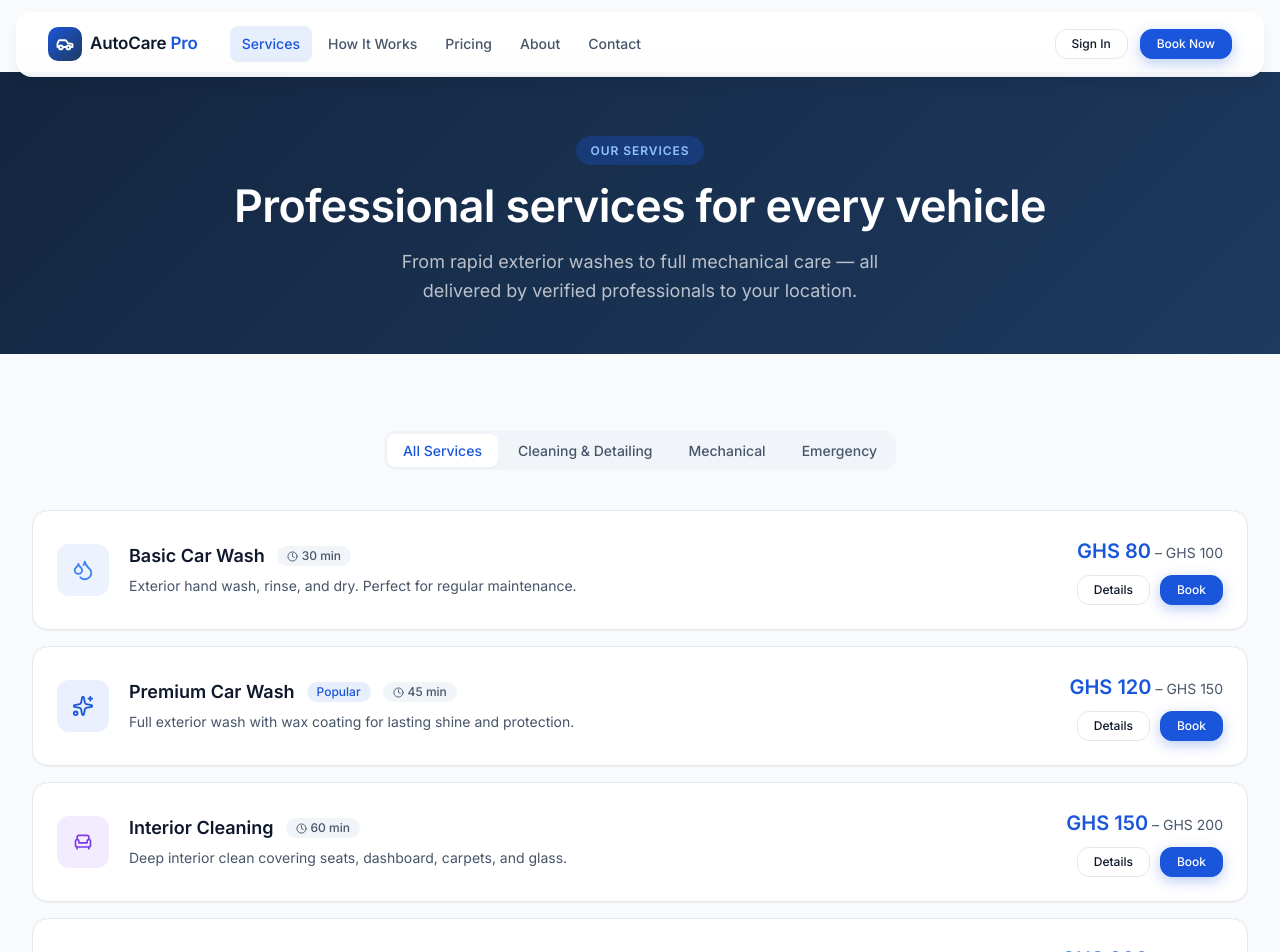
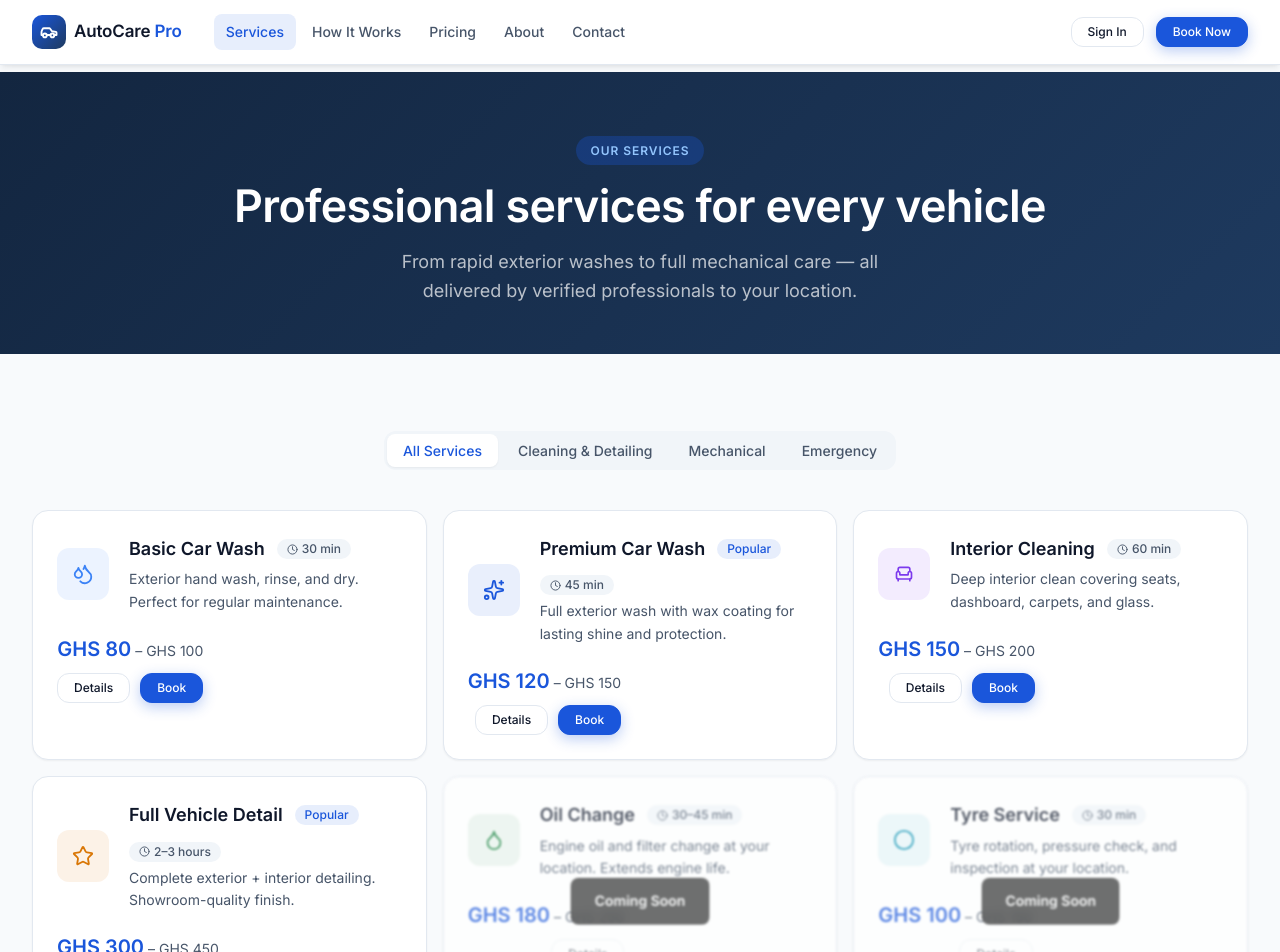
Before and after one commit to Collins-Addae/AutoCarePro, a React (Vite) app: page /services in a window 1280 px wide. Shown: the top 952 px of the page. Built offline with nearby package versions, Linux system fonts and the light colour scheme.

Commit message:
update 7

```diff
--- a/src/components/layout/Navbar.jsx
+++ b/src/components/layout/Navbar.jsx
@@ -51,17 +51,17 @@ export default function Navbar() {
         transition={{ duration: 0.5, ease: 'easeOut' }}
         style={{
           position: 'fixed',
-          top: scrolled ? 0 : '0.75rem',
-          left: scrolled ? 0 : '1rem',
-          right: scrolled ? 0 : '1rem',
+          top: scrolled ? '0.7rem' : '0',
+          left: scrolled ? '1rem' : '0',
+          right: scrolled ? '1rem' : '0',
           zIndex: 200,
           transition: 'top 0.3s ease, left 0.3s ease, right 0.3s ease, border-radius 0.3s ease, box-shadow 0.3s ease',
-          borderRadius: scrolled ? 0 : '1rem',
-          background: scrolled ? 'rgba(255,255,255,0.95)' : 'rgba(255,255,255,0.92)',
+          borderRadius: scrolled ? '1rem' : 0,
+          background: scrolled ? 'rgba(255,255,255,0.92)' : 'rgba(255,255,255,0.95)',
           backdropFilter: 'blur(16px)',
           WebkitBackdropFilter: 'blur(16px)',
-          borderBottom: scrolled ? '1px solid var(--color-border)' : '1px solid rgba(226,232,240,0.6)',
-          boxShadow: scrolled ? 'var(--shadow-md)' : 'var(--shadow-lg)',
+          borderBottom: scrolled ? '1px solid rgba(226,232,240,0.6)' : '1px solid var(--color-border)',
+          boxShadow: scrolled ? 'var(--shadow-lg)' : 'var(--shadow-md)',
         }}
         role="banner"
       >
--- a/src/data/mockData.js
+++ b/src/data/mockData.js
@@ -336,6 +336,7 @@ export const MOCK_TECHNICIANS = [
 export const GHANA_CITIES = ['Accra', 'Kumasi', 'Tema', 'Takoradi', 'Tamale', 'Cape Coast'];
 
 export const COVERAGE_AREAS = [
+  'UCC Campus, Cape Coast',
   'East Legon, Accra',
   'Osu, Accra',
   'Airport Residential, Accra',
--- a/src/pages/public/About.jsx
+++ b/src/pages/public/About.jsx
@@ -1,6 +1,6 @@
 import { motion } from 'framer-motion';
 import { Link } from 'react-router-dom';
-import { MapPin, Users, Target, Award, TrendingUp, Smartphone } from 'lucide-react';
+import { MapPin, Users, Target, Award, TrendingUp, Smartphone, Check } from 'lucide-react';
 
 const fadeUp = { hidden: { opacity: 0, y: 24 }, show: { opacity: 1, y: 0, transition: { duration: 0.5, ease: 'easeOut' } } };
 const stagger = { hidden: {}, show: { transition: { staggerChildren: 0.1 } } };
@@ -20,10 +20,11 @@ const VALUES = [
 ];
 
 const TEAM = [
-  { name: 'Project Manager', role: 'Operations & Strategy', initials: 'PM', bg: '#1A56DB' },
-  { name: 'Lead Engineer', role: 'Platform Development', initials: 'LE', bg: '#7C3AED' },
-  { name: 'Head of Operations', role: 'Technician Network', initials: 'HO', bg: '#15803D' },
-  { name: 'UX Designer', role: 'Product Design', initials: 'UD', bg: '#D97706' },
+  { name: 'Project Manager', role: 'Operations & Strategy', initials: 'PM', members: 'GodLove', bg: '#1A56DB' },
+  { name: 'Frontend Engineers', role: 'Platform Development', initials: 'FE', members: ['Perry', 'Simon', 'Gabriel', 'Peter', 'Collins' ] ,bg: '#7C3AED' },
+  { name: 'Backend Engineers', role: 'Backend Development', initials: 'BE', members: ['Dave', 'Nicholas', 'Effah', 'Delsin'], bg: '#15803D' },
+  { name: 'System Designers', role: 'Product Design', initials: 'SD', members:['Davies', 'Daniel', 'Stephan'], bg: '#D97706' },
+  { name: 'Documentation', role: 'Documenting', initials: 'D', members:['Richard', 'Manuel',], bg: '#D97706' },
 ];
 
 const COVERAGE = ['UCC Campus, Cape Coast', 'Osu, Accra', 'Airport Residential', 'Cantonments', 'Labone', 'Adenta', 'Tema', 'KNUST, Kumasi', 'Adum, Kumasi', 'Sekondi-Takoradi'];
@@ -85,7 +86,7 @@ export default function About() {
               </motion.div>
             </motion.div>
 
-            <motion.div initial="hidden" whileInView="show" viewport={{ once: true }} variants={stagger} style={{ display: 'grid', gridTemplateColumns: 'repeat(2, 1fr)', gap: '1rem' }}>
+            <motion.div initial="hidden" whileInView="show" viewport={{ once: true }} variants={stagger} className='grid grid-cols-2 gap-2'>
               {VALUES.map(v => (
                 <motion.div key={v.title} variants={fadeUp} className="card" style={{ background: 'white' }}>
                   <div style={{ width: 38, height: 38, borderRadius: 'var(--radius-md)', background: 'var(--color-primary-10)', color: 'var(--color-primary)', display: 'flex', alignItems: 'center', justifyContent: 'center', marginBottom: '0.75rem' }}>
@@ -131,6 +132,20 @@ export default function About() {
                 <div style={{ width: 64, height: 64, borderRadius: '50%', background: member.bg, color: 'white', display: 'flex', alignItems: 'center', justifyContent: 'center', fontSize: '1.25rem', fontWeight: 600, margin: '0 auto 1rem' }}>{member.initials}</div>
                 <p style={{ fontWeight: 600, marginBottom: '0.25rem' }}>{member.name}</p>
                 <p style={{ fontSize: 'var(--font-size-xs)', color: 'var(--color-muted)' }}>{member.role}</p>
+                <div style={{ display: 'grid', gridTemplateColumns: 'repeat(auto-fit, minmax(200px, 1fr))', textAlign: 'center', alignItems: 'center', gap: '0.5rem' }}>
+                        {Array.isArray(member.members) ? member.members.map(members => (
+                          <div key={members} style={{ display: 'flex', alignItems: 'center', gap: '0.5rem', fontSize: 'var(--font-size-sm)', color: 'var(--color-muted)' }}>
+                            <Check size={14} style={{ color: 'var(--color-success)', flexShrink: 0 }} />
+                            {members}
+                          </div>
+                        )) : (
+                          <div style={{ display: 'flex', alignItems: 'center', gap: '0.5rem', fontSize: 'var(--font-size-sm)', color: 'var(--color-muted)' }}>
+                            <Check size={14} style={{ color: 'var(--color-success)', flexShrink: 0 }} />
+                            {member.members}
+                          </div>
+                        )}
+                      </div>
+
               </motion.div>
             ))}
           </motion.div>
--- a/src/pages/public/Home.jsx
+++ b/src/pages/public/Home.jsx
@@ -2,6 +2,7 @@ import { motion } from 'framer-motion';
 import { Check, Star, Droplets, Sparkles, Zap, AlertTriangle, Circle, Droplet } from 'lucide-react';
 import { Link } from 'react-router-dom';
 import { SERVICES, TESTIMONIALS, HOW_IT_WORKS_STEPS, formatCurrency } from '../../data/mockData';
+import heroImage from '../../assets/images/hero.jpg';
 
 // ---- Animation Variants ----
 const fadeUp = {
@@ -38,6 +39,21 @@ function HeroSection() {
     >
       {/* Background decoration */}
       <div style={{ position: 'absolute', inset: 0, overflow: 'hidden', pointerEvents: 'none' }}>
+        <img
+          src={heroImage}
+          alt=""
+          style={{
+            position: 'absolute',
+            right: 0,
+            top: 0,
+            bottom: 0,
+            width: '100%',
+            objectFit: 'cover',
+            opacity: 0.15,
+            maskImage: 'linear-gradient(to left, black 0%, transparent 100%)',
+            WebkitMaskImage: 'linear-gradient(to left, black 0%, transparent 100%)'
+          }}
+        />
         <div style={{ position: 'absolute', top: '-10%', right: '-5%', width: 600, height: 600, borderRadius: '50%', background: 'radial-gradient(circle, rgba(26,86,219,0.15) 0%, transparent 70%)' }} />
         <div style={{ position: 'absolute', bottom: '-15%', left: '-8%', width: 500, height: 500, borderRadius: '50%', background: 'radial-gradient(circle, rgba(59,130,246,0.1) 0%, transparent 70%)' }} />
         {/* Grid lines */}
--- a/src/pages/public/Services.jsx
+++ b/src/pages/public/Services.jsx
@@ -64,13 +64,43 @@ export default function Services() {
             initial={{ opacity: 0, y: 12 }}
             animate={{ opacity: 1, y: 0 }}
             transition={{ duration: 0.3 }}
-            style={{ display: 'flex', flexDirection: 'column', gap: '1rem' }}
+            style={{ display: 'grid', gridTemplateColumns: 'repeat(auto-fill, minmax(320px, 1fr))', gap: '1rem' }}
           >
             {filtered.map((service) => {
               const IconComp = ICON_MAP[service.icon] || Droplets;
               const isExpanded = expanded === service.id;
+              const isComingSoon = service.category === 'mechanical' || service.category === 'emergency';
               return (
-                <div key={service.id} className="card" style={{ cursor: 'pointer', transition: 'all var(--transition-normal)' }}>
+                <div
+                  key={service.id}
+                  className="card"
+                  style={{
+                    cursor: isComingSoon ? 'not-allowed' : 'pointer',
+                    transition: 'all var(--transition-normal)',
+                    filter: isComingSoon ? 'blur(1px)' : 'none',
+                    opacity: isComingSoon ? 0.7 : 1,
+                    pointerEvents: isComingSoon ? 'none' : 'auto',
+                    position: 'relative'
+                  }}
+                >
+                  {isComingSoon && (
+                    <div style={{
+                      position: 'absolute',
+                      top: '50%',
+                      left: '50%',
+                      transform: 'translate(-50%, -50%)',
+                      zIndex: 10,
+                      background: 'rgba(0,0,0,0.8)',
+                      color: 'white',
+                      padding: '0.75rem 1.5rem',
+                      borderRadius: 'var(--radius-md)',
+                      fontWeight: 600,
+                      fontSize: 'var(--font-size-sm)',
+                      backdropFilter: 'blur(4px)'
+                    }}>
+                      Coming Soon
+                    </div>
+                  )}
                   <div style={{ display: 'flex', alignItems: 'center', gap: '1.25rem', flexWrap: 'wrap' }}>
                     <div style={{ width: 52, height: 52, borderRadius: 'var(--radius-lg)', background: `${service.color}18`, color: service.color, display: 'flex', alignItems: 'center', justifyContent: 'center', flexShrink: 0 }}>
                       <IconComp size={22} />
@@ -92,16 +122,19 @@ export default function Services() {
                       </div>
                       <div style={{ display: 'flex', gap: '0.625rem', marginTop: '0.5rem', justifyContent: 'flex-end' }}>
                         <button
-                          onClick={() => setExpanded(isExpanded ? null : service.id)}
+                          onClick={() => !isComingSoon && setExpanded(isExpanded ? null : service.id)}
                           className="btn btn-ghost btn-sm"
                           aria-expanded={isExpanded}
                           aria-controls={`service-details-${service.id}`}
+                          disabled={isComingSoon}
                         >
                           {isExpanded ? 'Less' : 'Details'}
                         </button>
-                        <Link to="/book" className="btn btn-primary btn-sm" state={{ serviceId: service.id }}>
-                          Book
-                        </Link>
+                        {!isComingSoon && (
+                          <Link to="/book" className="btn btn-primary btn-sm" state={{ serviceId: service.id }}>
+                            Book
+                          </Link>
+                        )}
                       </div>
                     </div>
                   </div>
@@ -115,7 +148,7 @@ export default function Services() {
                     style={{ overflow: 'hidden' }}
                   >
                     <div style={{ paddingTop: '1.25rem', marginTop: '1.25rem', borderTop: '1px solid var(--color-border)' }}>
-                      <p style={{ fontSize: 'var(--font-size-sm)', fontWeight: 600, marginBottom: '0.75rem', color: 'var(--color-muted)', letterSpacing: '0.04em', textTransform: 'uppercase', fontSize: '0.7rem' }}>
+                      <p style={{ fontSize: '0.7rem', fontWeight: 600, marginBottom: '0.75rem', color: 'var(--color-muted)', letterSpacing: '0.04em', textTransform: 'uppercase' }}>
                         What's Included
                       </p>
                       <div style={{ display: 'grid', gridTemplateColumns: 'repeat(auto-fit, minmax(200px, 1fr))', gap: '0.5rem' }}>
```
Also changed, not shown: src/assets/images/hero.jpg (added).
